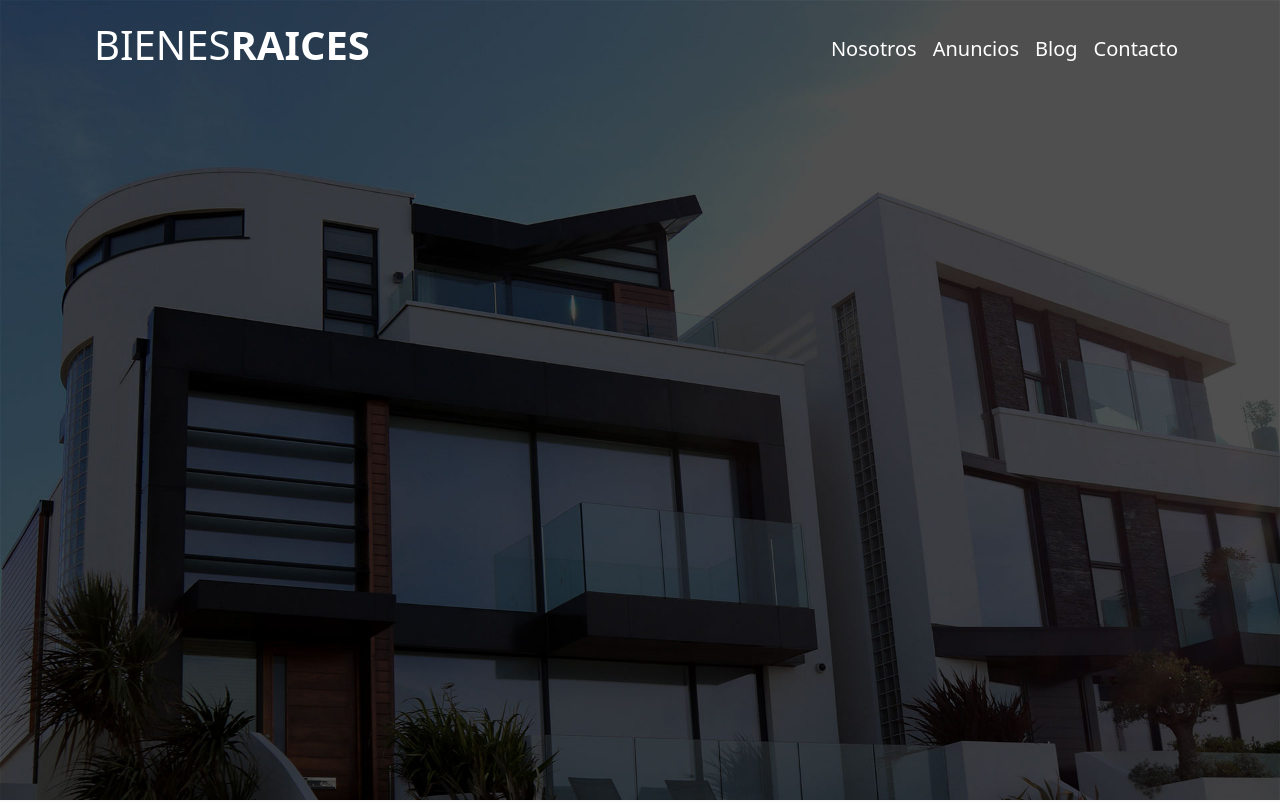
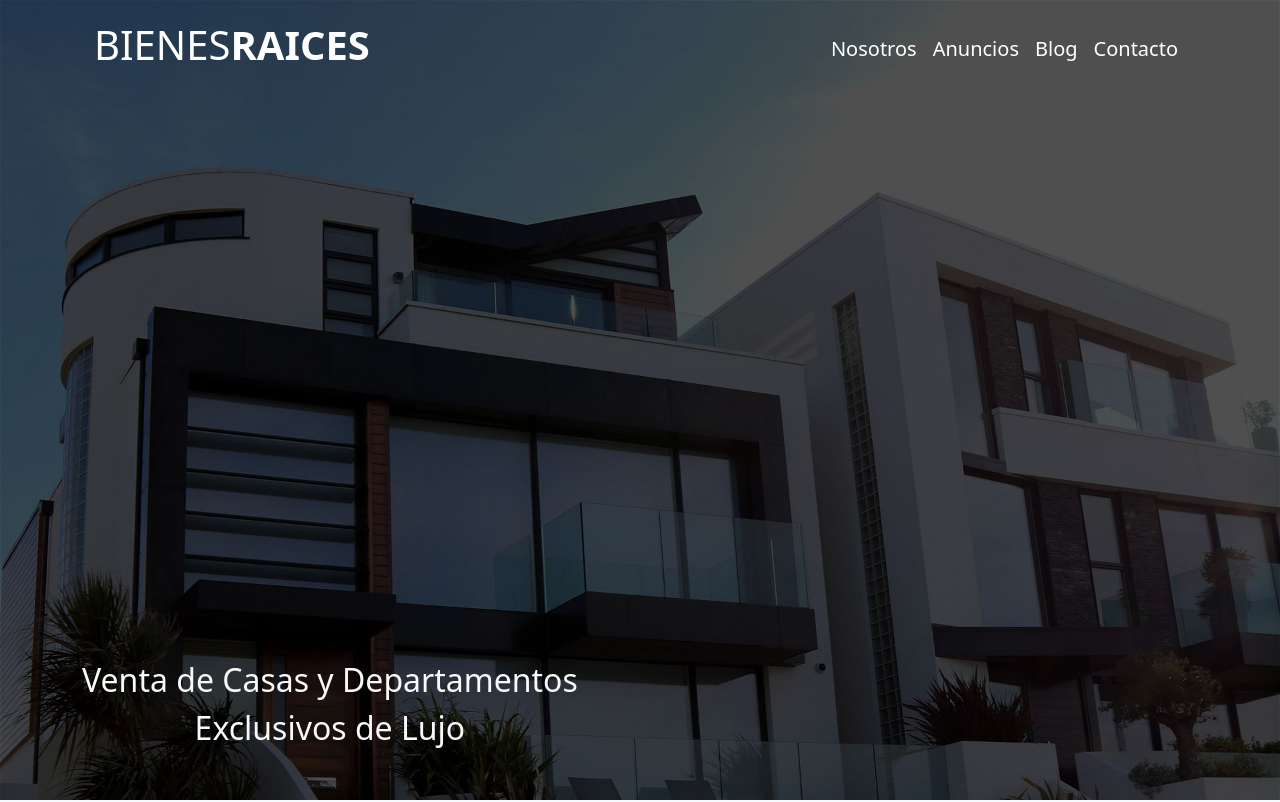
Before and after one commit to gafc2001/bienes-raices-bootstrap, a plain HTML site: page index.html in a window 1280 px wide. Shown: the top 802 px of the page. Drawn offline with nearby package versions, Linux system fonts and the light colour scheme.

Commit message:
titulo index

```diff
--- a/index.html
+++ b/index.html
@@ -10,8 +10,8 @@
 <body class="bg-light">
 
     <header class="vh-100 vw-100 header mb-5 overflow-hidden">
-        <div class="container text-light h-100">
-            <div class="h-100 d-flex flex-column justify-content-between pb-5 pt-2">
+        <div class="container text-light h-100 d-flex flex-column justify-content-between pb-5">
+            <div class="d-flex flex-column justify-content-between pb-5 pt-2">
                 <div>
                     <nav class="navbar navbar-expand-lg" data-bs-theme="dark">
                         <div class="container-fluid d-flex justify-content-between w-100">
@@ -37,6 +37,12 @@
                             </div>
                         </div>
                     </nav>
+                </div>
+            </div>
+            <div class="fw-light fs-2">
+                <div class="d-inline-block">
+                    <span class="d-block text-center">Venta de Casas y Departamentos</span>
+                    <span class="d-block text-center">Exclusivos de Lujo</span>
                 </div>
             </div>
         </div>
```
